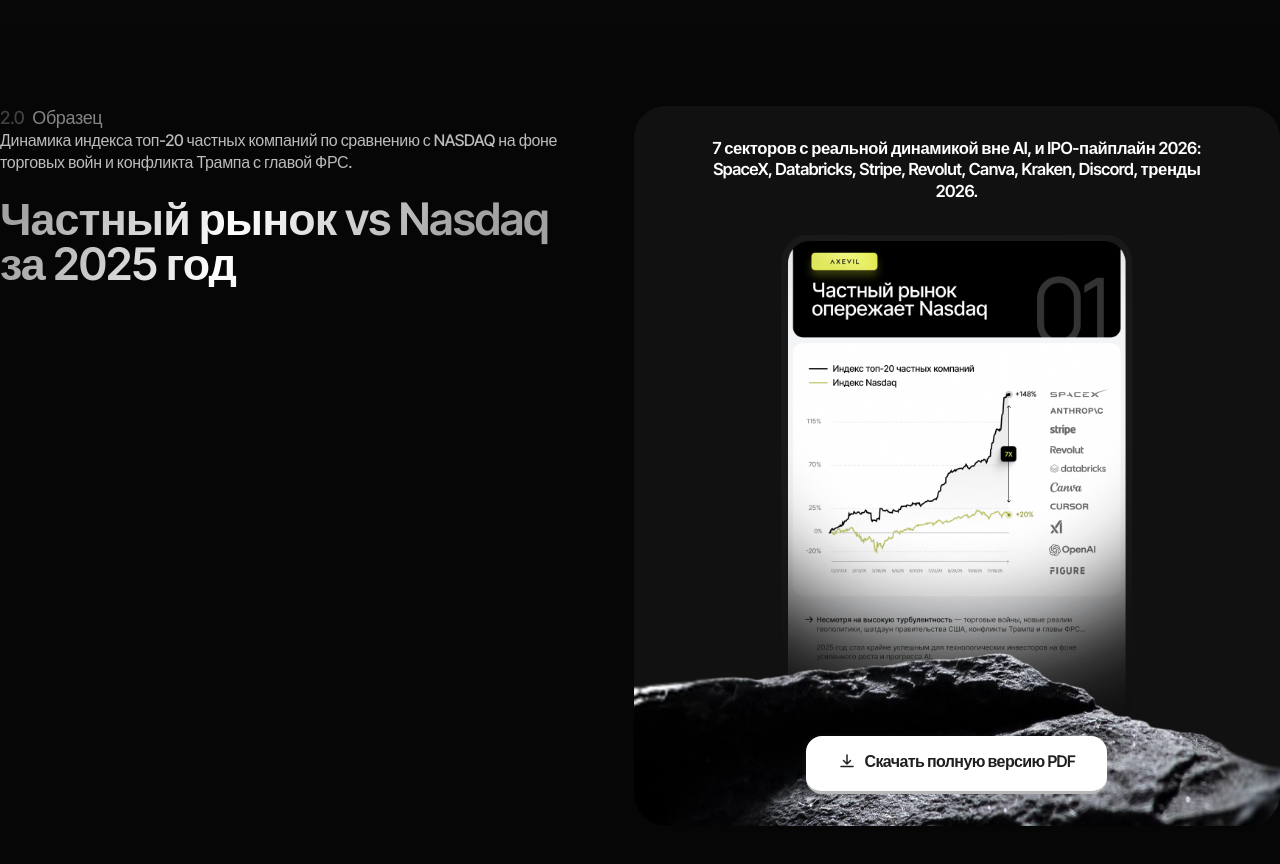
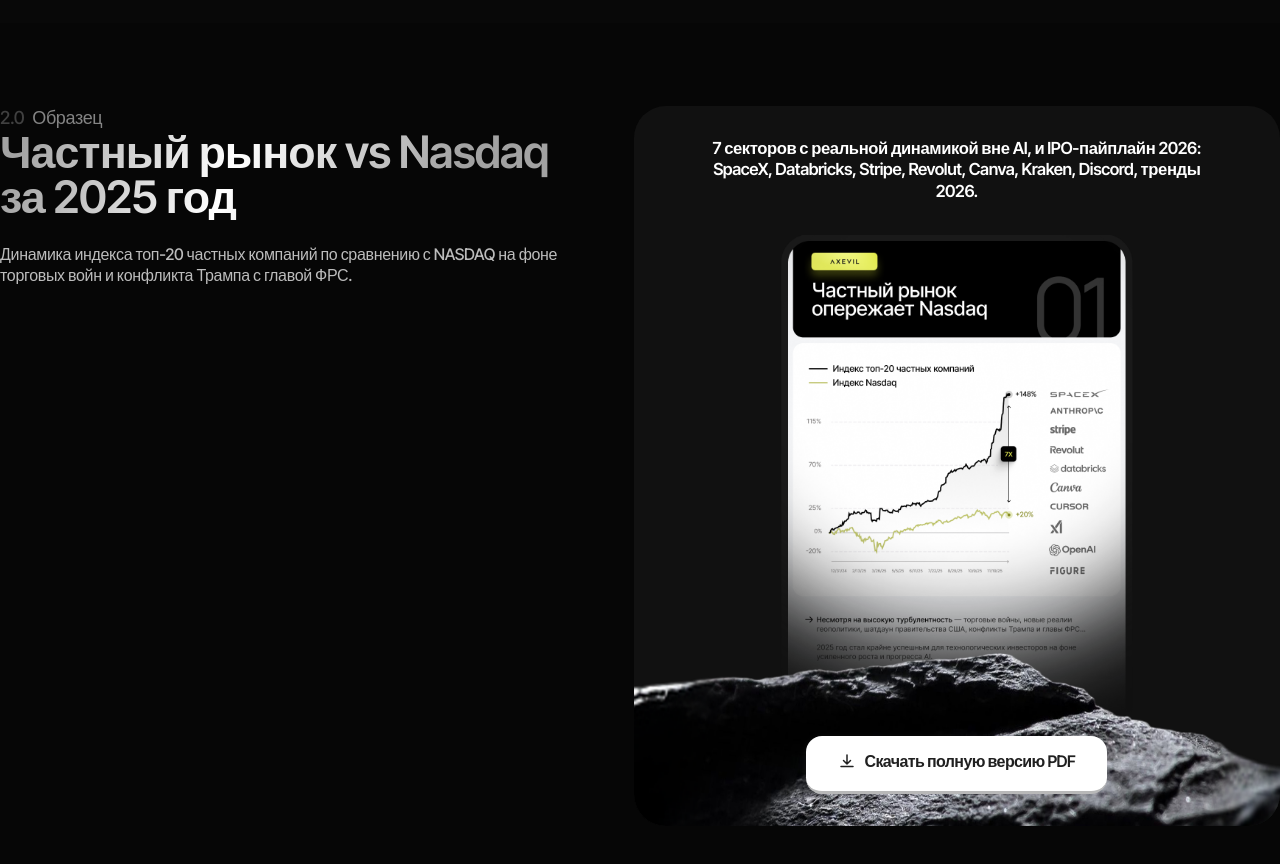
Before and after one commit to marketingwtf135/marketing-websites, a React (Vite) app in the folder axevil-pdf-page/: page / in a window 1280 px wide. Shown: the part 1720-2584 px from the top of the page. Built offline with nearby package versions, Linux system fonts and the light colour scheme; the HTML template or start-up script is replaced by a standard one.

Commit message:
fix: PS3Preview left col — H2 above desc, space-between, height 100%
Co-Authored-By: Claude Sonnet 4.6 <noreply@anthropic.com>

```diff
--- a/axevil-pdf-page/src/pages/pdf-sections/PS3Preview.tsx
+++ b/axevil-pdf-page/src/pages/pdf-sections/PS3Preview.tsx
@@ -24,7 +24,7 @@ export default function PS3Preview() {
           gap: 'clamp(2rem, 4vw, 4rem)',
         }}
       >
-        {/* LEFT: text */}
+        {/* LEFT: text — full divblock, gap auto, 100% height */}
         <motion.div
           initial={{ opacity: 0, x: '-1.5rem' }}
           animate={inView ? { opacity: 1, x: 0 } : {}}
@@ -32,7 +32,7 @@ export default function PS3Preview() {
           style={{
             flex: '1 1 0', minWidth: 0,
             display: 'flex', flexDirection: 'column',
-            justifyContent: 'space-between',
+            justifyContent: 'space-between',  /* gap auto */
             height: '100%',
           }}
         >
@@ -41,16 +41,8 @@ export default function PS3Preview() {
             <span className="eyebrow-num">2.0</span>
             <span className="eyebrow-text">Образец</span>
           </div>
-          {/* Desc + H2 — flex space-between, H2 at very bottom */}
-          <div style={{ display: 'flex', flexDirection: 'column', justifyContent: 'space-between', flex: 1, gap: '1.5rem' }}>
-            <p style={{
-              fontFamily: 'Inter Tight, sans-serif', fontWeight: 500,
-              fontSize: 'clamp(1rem, 1.2vw, 1.125rem)',
-              lineHeight: 1.35, letterSpacing: '-0.02em', color: '#bcbcbc',
-              maxWidth: '36.25rem', margin: 0,
-            }}>
-              Динамика индекса топ-20 частных компаний по сравнению с NASDAQ на фоне торговых войн и конфликта Трампа с главой ФРС.
-            </p>
+          {/* Heading block: H2 first, then desc */}
+          <div style={{ display: 'flex', flexDirection: 'column', gap: '1.5rem' }}>
             <h2 style={{
               fontFamily: 'Inter Tight, sans-serif', fontWeight: 600,
               fontSize: 'clamp(1.75rem, 3.5vw, 4rem)',
@@ -61,6 +53,14 @@ export default function PS3Preview() {
             }}>
               Частный рынок vs Nasdaq за 2025 год
             </h2>
+            <p style={{
+              fontFamily: 'Inter Tight, sans-serif', fontWeight: 500,
+              fontSize: 'clamp(1rem, 1.2vw, 1.125rem)',
+              lineHeight: 1.35, letterSpacing: '-0.02em', color: '#bcbcbc',
+              maxWidth: '36.25rem', margin: 0,
+            }}>
+              Динамика индекса топ-20 частных компаний по сравнению с NASDAQ на фоне торговых войн и конфликта Трампа с главой ФРС.
+            </p>
           </div>
         </motion.div>
 
```
